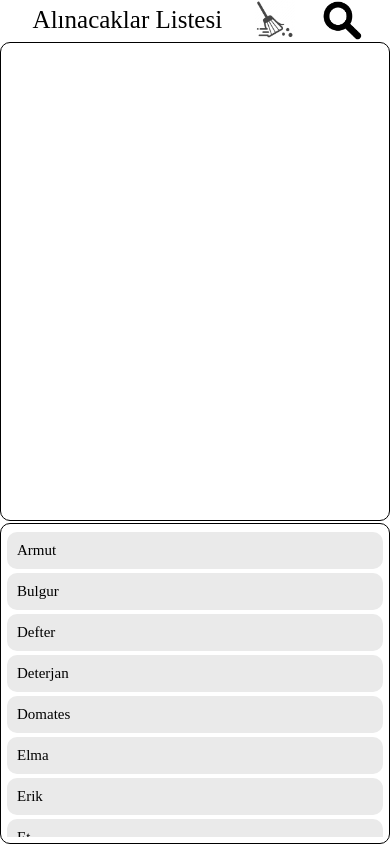
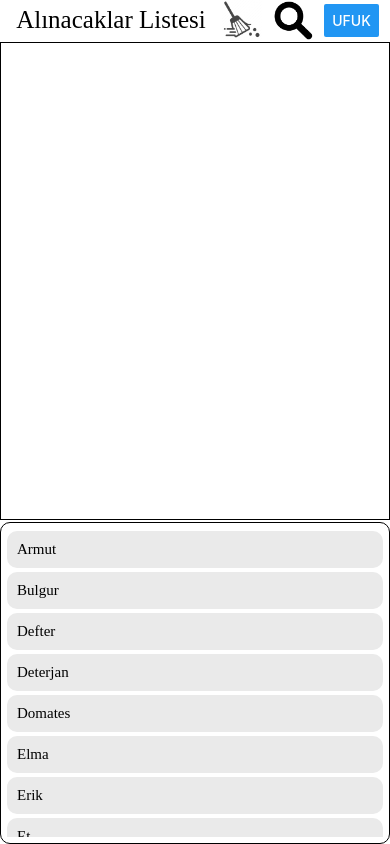
Before and after one commit to uufko/ToBuysList, a React Native app: screen / in a window 390 px wide. Built offline with nearby package versions, Linux system fonts and the light colour scheme.

Commit message:
redux connect

```diff
--- a/App.js
+++ b/App.js
@@ -1,10 +1,13 @@
-import { View, Text } from 'react-native'
 import React from 'react'
 import ToBuyList from './src/screens/ToBuyList'
+import { Provider } from 'react-redux'
+import { Store } from './Store'
 
 const App = () => {
   return (
-    <ToBuyList></ToBuyList>
+    <Provider store={Store}>
+      <ToBuyList></ToBuyList>
+    </Provider>
   )
 }
 
--- /dev/null
+++ b/Slice.js
@@ -0,0 +1,38 @@
+import { createSlice } from "@reduxjs/toolkit";
+
+import { ToastAndroid } from "react-native";
+
+const Slice = createSlice({
+    name: "counter",
+    initialState: {
+        count: [], status: false     //global değer
+    },
+    reducers: {
+        inscrease(state) { //arttırmak istersek
+            state.count++;
+        },
+        decrease(state) { //azaltmak istersek
+            state.count--
+        },
+        refresh(state) { //başlangıç değeri
+            state.count = [];
+        },
+        addItem(state, item) {
+            state.count.push(item.payload) //arraya eleman ekleme
+        },
+        setState(state, item) {
+            state.count = [...state.count, item.payload] //arraya eleman ekleme
+        },
+        deleteItem(state, index) {
+            state.count.splice(index.payload ,1 ) //array eleman çıkarma
+        },
+        addItem2(state, data){
+            state.count = data.payload
+        }
+
+
+    }
+})
+
+export const { addItem, deleteItem,refresh, setData2, addItem2 } = Slice.actions
+export default Slice
--- /dev/null
+++ b/Store.js
@@ -0,0 +1,8 @@
+import {configureStore} from '@reduxjs/toolkit'
+import Slice from './Slice'
+
+export const Store = configureStore({
+    reducer:{
+        counter: Slice.reducer
+    }
+})
--- a/components/BuyList/BuyList.js
+++ b/components/BuyList/BuyList.js
@@ -1,21 +1,30 @@
-import { View, Text, StyleSheet,FlatList, TouchableOpacity } from 'react-native'
+import { View, Text, StyleSheet, FlatList, TouchableOpacity } from 'react-native'
 import React from 'react'
+import { deleteItem } from '../../Slice'
+import { useSelector, useDispatch } from 'react-redux';
 
 
-const BuyList = ({toAdd , setToAdd}) => {
+const BuyList = () => {
+  const dispatch = useDispatch();
+  const counter = useSelector((state) => state.counter)
+  const list1 = counter.count
+
   return (
     <View style={styles.viewStyle}>
       <FlatList style={{ flex: 1 }}
-          data={toAdd}
+        data={list1}
         horizontal={false}
         numColumns={3}
         renderItem={({ item }) => {
           return (
             <TouchableOpacity onPress={() => {
-                const index = toAdd.indexOf(item)
-                const lengt = toAdd.length
+              const index = list1.indexOf(item)
+              const lengt = list1.length
               console.log(item, index, lengt)
-                setToAdd(toAdd.filter(({deleteItem}) =>( {deleteItem}) !== ({item})))
+              console.log(list1);
+              dispatch(deleteItem(index))
+              //setState1(list1.filter(({deleteItem}) =>( {deleteItem}) !== ({item})))
+              console.log("delete item ", list1);
 
             }} style={styles.touchableStyle}>
               <Text style={styles.textStyle}>{item}</Text>
@@ -32,7 +41,7 @@ const styles = StyleSheet.create({
     flex: 15,
     borderColor: "black",
     borderWidth: 1,
-        justifyContent:"center",
+    justifyContent: "center",
   },
   touchableStyle: {
     backgroundColor: "#eaeaea",
@@ -41,13 +50,13 @@ const styles = StyleSheet.create({
     flex: 1,
     borderRadius: 15,
     alignItems: "center",
-        justifyContent:"center",
+    justifyContent: "center",
     shadowColor: "black",
     shadowOpacity: .5,
     elevation: 3,
     shadowOffset: { height: 7, width: 3 }
   },
-      textStyle:{ fontFamily: "Poppins-SemiBold", color: "black", fontSize: 14, padding: 10 }
+  textStyle: { fontFamily: "Poppins-SemiBold", color: "black", fontSize: 14, padding: 10 }
 })
 
 export default BuyList
--- a/components/Header/Header.js
+++ b/components/Header/Header.js
@@ -1,17 +1,21 @@
-import { View, Text, TouchableOpacity, Image } from 'react-native'
+import { View, Text, TouchableOpacity, Image, Button } from 'react-native'
 import React from 'react'
 const img = require('../../assets/images/1610958.png')
 const search = require('../../assets/images/m2i8K9b1G6K9m2N4.png')
 import { Style } from './Style'
+import { useSelector, useDispatch } from 'react-redux';
+import { refresh } from '../../Slice'
 
-const Header = ({ toAdd, setState, state ,remove}) => {
+const Header = ({ remove }) => {
+  const dispatch = useDispatch();
+  const counter = useSelector((state) => state.counter)
+
   return (
     <View style={Style.container}>
       <Text style={Style.textStyle}>Alınacaklar Listesi</Text>
 
       <TouchableOpacity onPress={() => {
-        toAdd.splice(0, toAdd.length)
-        setState(!state)
+        dispatch(refresh())
       }}>
         <Image
           style={Style.ImageStyle}
@@ -22,6 +26,7 @@ const Header = ({ toAdd, setState, state ,remove}) => {
           style={Style.ImageStyle}
           source={search} />
       </TouchableOpacity>
+      <Button onPress={() => { console.log(counter.count); }} title='ufuk'></Button>
 
     </View>
   )
--- a/components/ProductList/List.js
+++ b/components/ProductList/List.js
@@ -1,12 +1,18 @@
 import { View, Text, StyleSheet, FlatList, TouchableOpacity, ToastAndroid } from 'react-native'
 import React from 'react'
+import { addItem } from '../../Slice'
+import { useSelector, useDispatch } from 'react-redux';
 
 const list = ["Elma", "Armut", "Tavuk", "Salça", "Erik", "Et", "Tereyağı", "Zeytin", "Sabun",
   "Makarna", "Bulgur", "Islak mendil", "Su", "Süt", "Peynir", "Deterjan", "Domates", "Pirinç",
   "Soğan", "Patates", "Yoğurt", "Defter", "Kalem", "Çöp Poşeti", "Kedi Maması", "Köpek Maması",
-  "Yumuşatıcı", "Tablet", "Havlu Peçete"]
+  "Yumuşatıcı", "Tablet", "Havlu Peçete", "ufuk"]
 
-const List = ({ toAdd, setToAdd }) => {
+const List = () => {
+  const dispatch = useDispatch();
+  const counter = useSelector((state) => state.counter)
+  const add = counter.count
+
 
   return (
     list.sort(),
@@ -16,18 +22,21 @@ const List = ({ toAdd, setToAdd }) => {
         renderItem={({ item }) => {
           return (
             <TouchableOpacity style={styles.touchableStyle} onPress={() => {
-              if (toAdd.find(s => s == item) == item) {
-                ToastAndroid.show("Eklenmiş", ToastAndroid.SHORT)
+              if (counter.count.find(s => s == item) == item) {
+                ToastAndroid.show(`${item} Eklenmiş`, ToastAndroid.SHORT
+                )
               }
-              else { setToAdd([...toAdd, item]) }
-            }
+              else {
+                dispatch(addItem(item));
+              }
+            } //counter.count = ([...(counter.count), item])
             }>
               <Text style={styles.textStyle}>{item}</Text>
             </TouchableOpacity>
           )
         }}>
-      </FlatList>
-      </View>
+      </FlatList >
+    </View >
   )
 }
 
--- a/package.json
+++ b/package.json
@@ -11,9 +11,11 @@
   },
   "dependencies": {
     "@react-native-async-storage/async-storage": "^1.19.5",
+    "@reduxjs/toolkit": "^1.9.7",
     "firebase": "^10.5.2",
     "react": "18.2.0",
-    "react-native": "0.72.5"
+    "react-native": "0.72.5",
+    "react-redux": "^8.1.3"
   },
   "devDependencies": {
     "@babel/core": "^7.20.0",
--- a/src/screens/ToBuyList.js
+++ b/src/screens/ToBuyList.js
@@ -1,39 +1,34 @@
-import { View, Text, StyleSheet, Dimensions, SafeAreaView, FlatList, TouchableOpacity } from 'react-native'
-import React, { useEffect, useState } from 'react'
+import { View, StyleSheet, Dimensions, SafeAreaView } from 'react-native'
+import React, { useEffect } from 'react'
 import AsyncStorage from '@react-native-async-storage/async-storage';
 import Header from '../../components/Header/Header';
 import List from '../../components/ProductList/List';
+import { useSelector, useDispatch } from 'react-redux';
+import BuyList from '../../components/BuyList/BuyList';
+import { addItem, setData2, addItem2 } from '../../Slice';
 
 let deviceHeight = Dimensions.get('window').height
 
 const ToBuyList = () => {
-  const [toAdd, setToAdd] = useState(["ufuk"])
-  const [state, setState] = useState(false)
+  const dispatch = useDispatch();
+  const counter = useSelector((state) => state.counter)
 
   useEffect(() => {
     getData()
-    console.log(toAdd);
   }, [])
 
   useEffect(() => {
+    counter.count
     setData()
-    setToAdd(toAdd)
-  }, [toAdd])
-
-  useEffect(() => {
-    setData()
-  }, [state])
-
+  }, [counter.count])
 
   const getData = async () => {
     const getList = await AsyncStorage.getItem('list')
     const jsonGetList = JSON.parse(getList)
-    setToAdd(jsonGetList)
-    console.log("GetData Çalıştı");
+    dispatch(addItem2(jsonGetList || []))
   }
-
   const setData = async () => {
-    const sendList = toAdd
+    const sendList = counter.count
     const jsonSendList = JSON.stringify(sendList)
     await AsyncStorage.setItem('list', jsonSendList)
   }
@@ -43,36 +38,17 @@ const ToBuyList = () => {
 
   const clearAllData = async () => {
     AsyncStorage.getAllKeys()
-        .then(keys => AsyncStorage.multiRemove(keys))
-        .then(() => alert('success'))
-        .catch ((er) => alert(er))
-}
+      .then(keys => AsyncStorage.multiRemove(keys))
+      .then(() => alert('success'))
+      .catch((er) => alert(er))
+  }
 
   return (
     <SafeAreaView style={[styles.container, { rowGap: 2 }]}>
-      <Header toAdd={toAdd} state={state} setState={setState} remove={clearAllData} />
-      <View style={styles.viewStyle}>
-        <FlatList style={{ flex: 1 }}
-          data={toAdd}
-          horizontal={false}
-          numColumns={3}
-          renderItem={({ item }) => {
-            return (
-              <TouchableOpacity onPress={() => {
-                const index = toAdd.indexOf(item)
-                const lengt = toAdd.length
-                console.log(item, index, lengt)
-                setToAdd(toAdd.filter(deleteItem => deleteItem !== item))
-
-              }} style={styles.touchableStyle}>
-                <Text style={{ fontFamily: "Poppins-SemiBold", color: "black", fontSize: 14, padding: 10 }}>{item}</Text>
-              </TouchableOpacity>
-            )
-          }}>
-        </FlatList>
-      </View>
+      <Header remove={clearAllData} />
+      <BuyList />
       <View style={[styles.viewStyle, { flex: 10 }]}>
-        <List toAdd={toAdd} setToAdd={setToAdd} />
+        <List />
       </View>
     </SafeAreaView>
   )
```
Also changed, not shown: 1 other file (tests, documents, lock files or other folders). Lines whose indentation alone changed are shown as unchanged.
